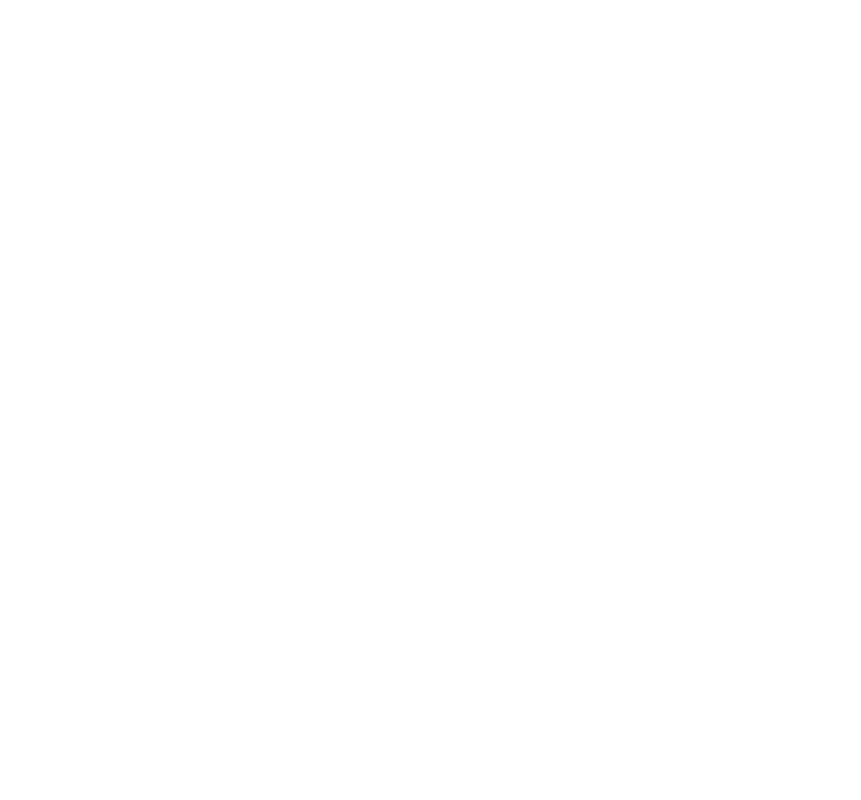
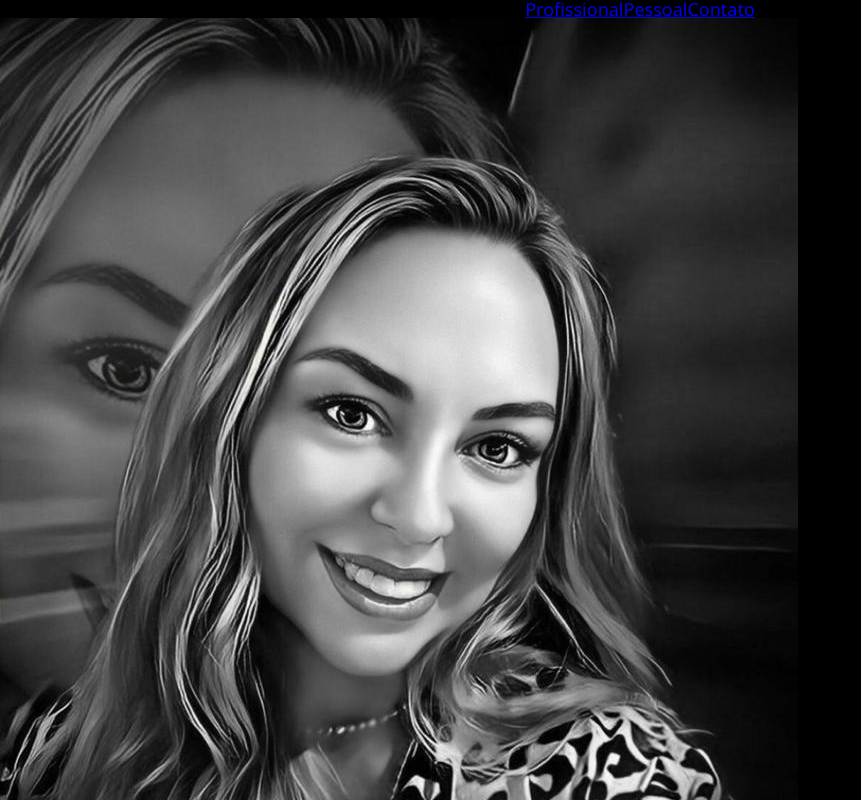
Before and after one commit to novaella23/HTML_CSS, a plain HTML site: page The_Odin_Project/Lading_Page/index.html in a window 1280 px wide. Shown: the top 800 px of the page, without its empty margins (0-861 px from the left). Drawn offline with Linux system fonts and the light colour scheme.

Commit message:
atualiza

```diff
--- /dev/null
+++ b/The_Odin_Project/Lading_Page/estilo.css
@@ -0,0 +1,29 @@
+*{
+    box-sizing: border-box;
+}
+
+body{
+    font-family: 'Noto Sans', sans-serif;
+    color: whitesmoke;
+    background: black;
+    width: 100%;
+    height: 100vh;
+    overflow: auto;
+    font-size: 18px;
+    box-sizing: border-box;
+}
+
+
+.navegacao{
+    display: flex;
+    justify-content: center;
+}
+
+.navegacao li{
+    list-style-type: none;
+}
+
+h1{
+    font-size: 30px;
+    font-weight: bold;
+}
--- a/The_Odin_Project/Lading_Page/index.html
+++ b/The_Odin_Project/Lading_Page/index.html
@@ -1,16 +1,42 @@
 <!DOCTYPE html>
 <html lang="pt-BR">
-  <head>
-    <meta charset="UTF-8" />
-    <meta http-equiv="X-UA-Compatible" content="IE=edge" />
-    <meta name="viewport" content="width=device-width, initial-scale=1.0" />
-    <title>Document</title>
-  </head>
-  <body>
+<head>
+    <meta charset="UTF-8">
+    <meta http-equiv="X-UA-Compatible" content="IE=edge">
+    <meta name="viewport" content="width=device-width, initial-scale=1.0">
+    <link rel="stylesheet" type="text/css" href="reset.css"/>
+    <link rel="preconnect" href="https://fonts.googleapis.com">
+    <link rel="preconnect" href="https://fonts.gstatic.com" crossorigin>
+    <link href="https://fonts.googleapis.com/css2?family=Noto+Sans&display=swap" rel="stylesheet">
+    <link rel="stylesheet" type="text/css" href="estilo.css"/>
+    <title>Bem-vindo</title>
+</head>
+<body>
     <header>
-      <div class="logo_ella"></div>
+
+      <nav class="header_container">
+        <ul class="navegacao">
+          <li><a href="#">Profissional</a></li>
+          <li><a href="#">Pessoal</a></li>
+          <li><a href="#">Contato</a></li>
+        </ul>
+      </nav>
+
     </header>
-    <main></main>
+    <main>
+      <div class="introducao__container">
+        <img class="minha_foto" src="./image/minhaFoto.jpg"/>
+
+        <div class="descricao">
+          <h1>whoami --version</h1>
+
+          <p>Esse site tem o objetivo de divulgar minha transição de carreira para área de tecnologia aos 44 anos
+          e contar sobre minha experiência como secretária concursada em uma empresa pública,
+          além dos desafios de ser mãe solo.</p>
+
+        </div>
+      </div>
+    </main>
     <footer></footer>
   </body>
 </html>
--- /dev/null
+++ b/The_Odin_Project/Lading_Page/reset.css
@@ -0,0 +1,48 @@
+/* http://meyerweb.com/eric/tools/css/reset/
+   v2.0 | 20110126
+   License: none (public domain)
+*/
+
+html, body, div, span, applet, object, iframe,
+h1, h2, h3, h4, h5, h6, p, blockquote, pre,
+a, abbr, acronym, address, big, cite, code,
+del, dfn, em, img, ins, kbd, q, s, samp,
+small, strike, strong, sub, sup, tt, var,
+b, u, i, center,
+dl, dt, dd, ol, ul, li,
+fieldset, form, label, legend,
+table, caption, tbody, tfoot, thead, tr, th, td,
+article, aside, canvas, details, embed,
+figure, figcaption, footer, header, hgroup,
+menu, nav, output, ruby, section, summary,
+time, mark, audio, video {
+	margin: 0;
+	padding: 0;
+	border: 0;
+	font-size: 100%;
+	font: inherit;
+	vertical-align: baseline;
+}
+/* HTML5 display-role reset for older browsers */
+article, aside, details, figcaption, figure,
+footer, header, hgroup, menu, nav, section {
+	display: block;
+}
+body {
+	line-height: 1;
+}
+ol, ul {
+	list-style: none;
+}
+blockquote, q {
+	quotes: none;
+}
+blockquote:before, blockquote:after,
+q:before, q:after {
+	content: '';
+	content: none;
+}
+table {
+	border-collapse: collapse;
+	border-spacing: 0;
+}
```
Also changed, not shown: The_Odin_Project/Lading_Page/image/elaineUpdated.png (added), The_Odin_Project/Lading_Page/image/minhaFoto.jpg (added), The_Odin_Project/Lading_Page/style.css (deleted).
